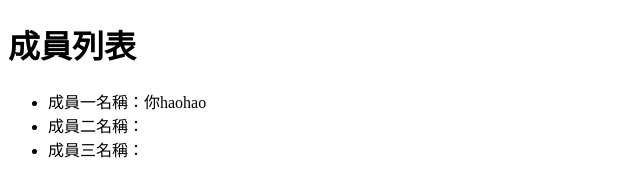
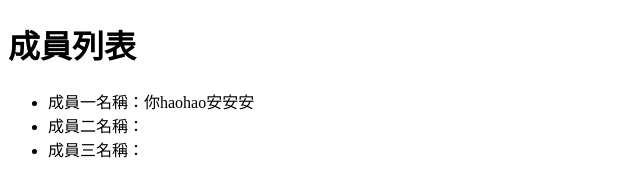
Before and after one commit to andrewye0128/2023-11-09-git-test, a plain HTML site: page index.html in a window 1280 px wide. Shown: the full height of the page, 0-640 px from the left. Drawn offline with Linux system fonts and the light colour scheme.

Commit message:
修改成員A名字

```diff
--- a/index.html
+++ b/index.html
@@ -10,7 +10,7 @@
 <body>
   <h1>成員列表</h1>
   <ul>
-    <li>成員一名稱：你haohao</li>
+    <li>成員一名稱：你haohao安安安</li>
     <li>成員二名稱：</li>
     <li>成員三名稱：</li>
   </ul>
```
